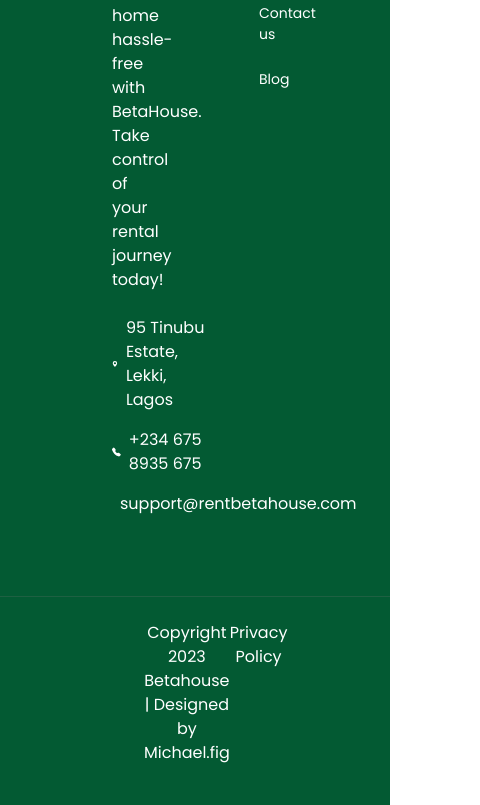
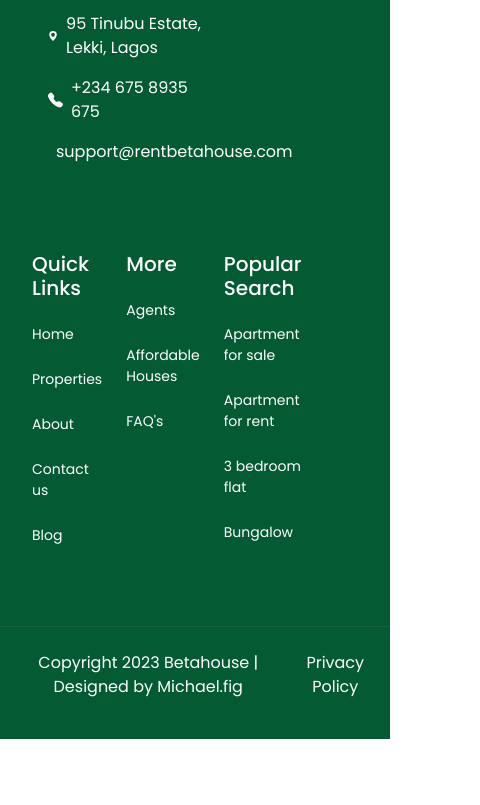
Before and after one commit to Ezekiel-web-dev-17/betahouse, a React (Vite) app in the folder client/: page / in a window 390 px wide. Shown: the part 3620-4425 px from the top of the page, 480 px wide, since content can reach past the window. After the commit the page ends 4359 px from the top, so only its background shows below. Built offline with nearby package versions, Linux system fonts and the light colour scheme.

Commit message:
Footer Responsive

```diff
--- a/client/src/components/footer/Footer.css
+++ b/client/src/components/footer/Footer.css
@@ -0,0 +1,9 @@
+@media (max-width: 375px) {
+  .discover-con {
+    min-width: 100%;
+  }
+
+  .all-links {
+    margin-inline-start: 20px;
+  }
+}
--- a/client/src/components/footer/Footer.jsx
+++ b/client/src/components/footer/Footer.jsx
@@ -3,15 +3,16 @@
 import { Link } from "react-router-dom";
 import { GrMail } from "react-icons/gr";
 import { BsTelephoneFill, BsFillGeoAltFill } from "react-icons/bs";
+import "./Footer.css";
 
 const Footer = () => {
   return (
     <footer className="" style={{ backgroundColor: "#035A33" }}>
-      <div className="px-5 mx-5 py-5 d-flex gap-5 ">
-        <div className="w-50 ms-3 d-flex flex-column g-4 text-white text-start mt-4">
+      <div className="px-sm-5 px-3 mx-sm-5 mx-3 py-sm-5 py-3 d-flex flex-sm-row  flex-column gap-5 ">
+        <div className="discover-con w-50 ms-3 d-flex flex-column g-4 text-white text-start mt-4">
           <img className="pb-4" src={logo} width="180px" alt="" />
 
-          <p className="mb-4 me-5 pe-5">
+          <p className="discover mb-sm-4 me-sm-5  pe-sm-5">
             Discover, rent, and find your ideal home hassle-free with BetaHouse.
             Take control of your rental journey today!
           </p>
@@ -31,9 +32,9 @@
             </span>
           </div>
         </div>
-        <div className=" mt-4 w-50 me-3 text-start d-flex justify-content-between ">
-          <div className="">
-            <h5 className=" fw-semi-bold text-white mb-4">Quick Links</h5>
+        <div className="all-links mt-4 w-50 me-3 text-start d-sm-flex d-grid justify-content-between ">
+          <div className="mb-sm-0 mb-5">
+            <h5 className=" fw-semi-bold text-white mb-4 ">Quick Links</h5>
             <ul className="ps-0 mb-0 d-flex flex-column gap-4">
               <Link className=" text-decoration-none text-white" to="/">
                 <li style={{ fontSize: "14px" }} className="list-unstyled">
@@ -65,7 +66,7 @@
               </Link>
             </ul>
           </div>
-          <div className="more">
+          <div className="more mb-sm-0 mb-5">
             <h5 className="mb-4 fw-semi-bold text-white">More</h5>
             <ul className="ps-0 mb-0 d-flex flex-column gap-4">
               <li
@@ -120,11 +121,11 @@
         </div>
       </div>
       <hr style={{ color: "#6F6F6F" }} />
-      <div className="px-5 pt-2 py-4 text-white d-flex justify-content-between mx-5">
-        <p className="ms-5">
+      <div className="px-sm-5 px-0 pt-2 py-4 text-white d-flex justify-content-between mx-sm-5 mx-0">
+        <p className="ms-sm-5">
           Copyright 2023 Betahouse | Designed by Michael.fig
         </p>
-        <p className="me-5">Privacy Policy</p>
+        <p className="me-sm-5 me-3">Privacy Policy</p>
       </div>
     </footer>
   );
```
